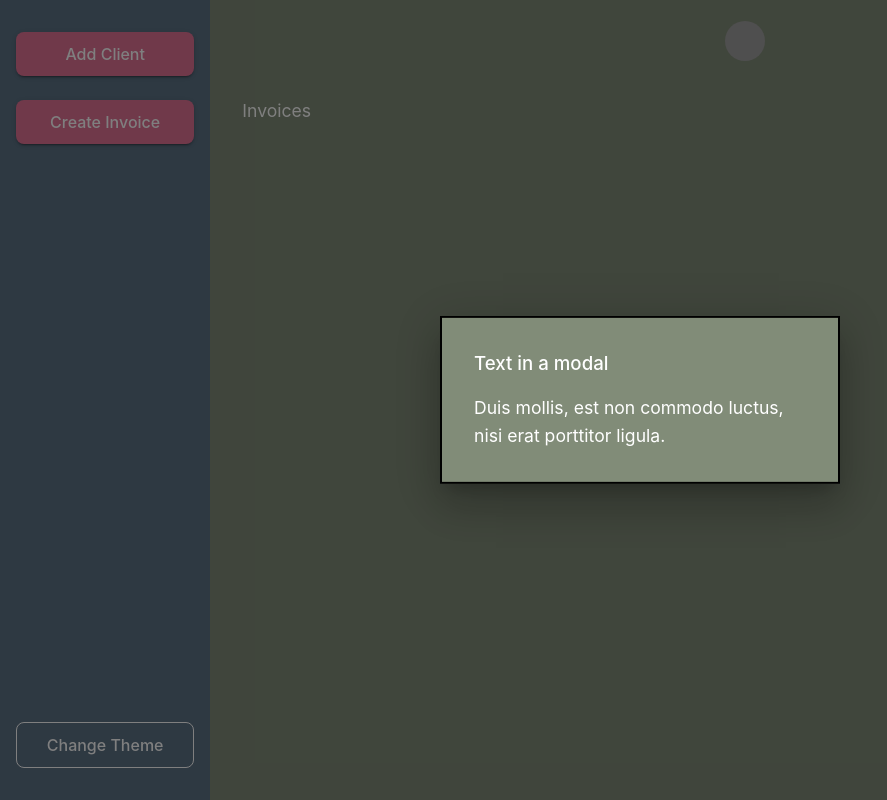
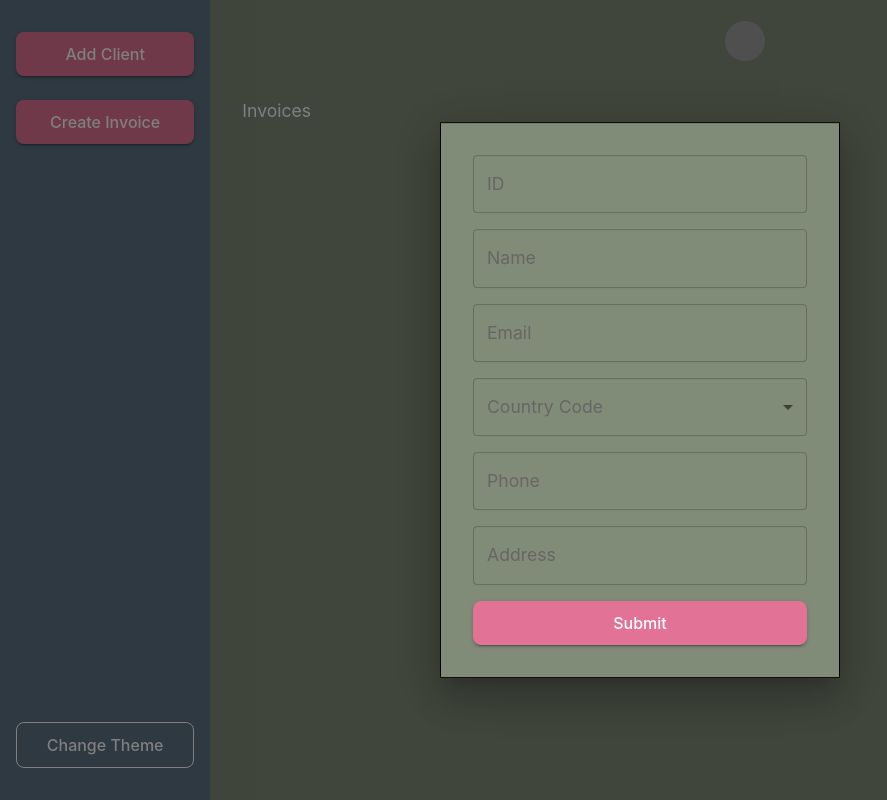
Before and after one commit to mr-developer01/invoice-gen, a React (Vite) app: page /invoices in a window 1280 px wide. Both pictures are taken after a click on the button "Add Client". Shown: the whole page, without its empty margins (0-887 px from the left). Built offline with nearby package versions, Linux system fonts and the light colour scheme; grey boxes are pictures that could not be loaded.

Commit message:
feat: added new client

```diff
--- a/package.json
+++ b/package.json
@@ -17,11 +17,13 @@
     "@mui/styled-engine-sc": "^6.4.6",
     "@reduxjs/toolkit": "^2.6.1",
     "@tanstack/react-table": "^8.21.2",
+    "formik": "^2.4.6",
     "react": "^19.0.0",
     "react-dom": "^19.0.0",
     "react-redux": "^9.2.0",
     "react-router": "^7.4.0",
-    "styled-components": "^6.1.16"
+    "styled-components": "^6.1.16",
+    "yup": "^1.6.1"
   },
   "devDependencies": {
     "@eslint/js": "^9.21.0",
--- a/src/App.tsx
+++ b/src/App.tsx
@@ -4,14 +4,17 @@ import { theme } from "./theme";
 import { useAppSelector } from "./store/hooks";
 import { selectTheme } from "./store/slices/toggleSlice";
 import ClientModal from "./ui/ClientModal";
+import { BrowserRouter } from "react-router";
 
 const App = () => {
-  const appTheme = useAppSelector(selectTheme)
+  const appTheme = useAppSelector(selectTheme);
   return (
     <ThemeProvider theme={theme(appTheme)}>
-      <CssBaseline />
-      <ClientModal />
-      <Layout />
+      <BrowserRouter>
+        <CssBaseline />
+        <ClientModal />
+        <Layout />
+      </BrowserRouter>
     </ThemeProvider>
   );
 };
--- /dev/null
+++ b/src/components/forms/CreateClientForm.tsx
@@ -0,0 +1,106 @@
+import { Formik, Form } from "formik";
+import * as Yup from "yup";
+import { TextField, Button, Box, MenuItem } from "@mui/material";
+import { useAppDispatch } from "../../store/hooks";
+import { addClient } from "../../store/slices/clientSlice";
+
+const validationSchema = Yup.object({
+  id: Yup.string().required("ID is required"),
+  name: Yup.string().required("Name is required"),
+  email: Yup.string().email("Invalid email").required("Email is required"),
+  phone: Yup.number().typeError("Must be a number").required("Phone is required"),
+  countryCode: Yup.string().required("Country Code is required"),
+  address: Yup.string().required("Address is required"),
+});
+
+const countryCodes = ["+1", "+91", "+44", "+61", "+81"];
+
+const CreateClientForm = () => {
+    const dispatch = useAppDispatch()
+  return (
+    <Formik
+      initialValues={{ id: "", name: "", email: "", phone: "", countryCode: "", address: "" }}
+      validationSchema={validationSchema}
+      onSubmit={(values) => {
+        // console.log("Form Data:", values);
+        const newUser = {
+            id: values.id,
+            name: values.name,
+            email: values.email,
+            phone: values.countryCode + values.phone,
+            address: values.address
+        }
+        console.log(newUser)
+        dispatch(addClient(newUser))
+      }}
+    >
+      {({ errors, touched, handleChange, handleBlur }) => (
+        <Form>
+          <Box display="flex" flexDirection="column" gap={2}>
+            <TextField
+              label="ID"
+              name="id"
+              onChange={handleChange}
+              onBlur={handleBlur}
+              error={touched.id && Boolean(errors.id)}
+              helperText={touched.id && errors.id}
+            />
+            <TextField
+              label="Name"
+              name="name"
+              onChange={handleChange}
+              onBlur={handleBlur}
+              error={touched.name && Boolean(errors.name)}
+              helperText={touched.name && errors.name}
+            />
+            <TextField
+              label="Email"
+              name="email"
+              onChange={handleChange}
+              onBlur={handleBlur}
+              error={touched.email && Boolean(errors.email)}
+              helperText={touched.email && errors.email}
+            />
+            <TextField
+              select
+              label="Country Code"
+              name="countryCode"
+              onChange={handleChange}
+              onBlur={handleBlur}
+              error={touched.countryCode && Boolean(errors.countryCode)}
+              helperText={touched.countryCode && errors.countryCode}
+            >
+              {countryCodes.map((code) => (
+                <MenuItem key={code} value={code}>
+                  {code}
+                </MenuItem>
+              ))}
+            </TextField>
+            <TextField
+              label="Phone"
+              name="phone"
+              type="number"
+              onChange={handleChange}
+              onBlur={handleBlur}
+              error={touched.phone && Boolean(errors.phone)}
+              helperText={touched.phone && errors.phone}
+            />
+            <TextField
+              label="Address"
+              name="address"
+              onChange={handleChange}
+              onBlur={handleBlur}
+              error={touched.address && Boolean(errors.address)}
+              helperText={touched.address && errors.address}
+            />
+            <Button type="submit" variant="contained" color="primary">
+              Submit
+            </Button>
+          </Box>
+        </Form>
+      )}
+    </Formik>
+  );
+};
+
+export default CreateClientForm;
--- a/src/components/router/Layout.tsx
+++ b/src/components/router/Layout.tsx
@@ -1,11 +1,11 @@
-import { BrowserRouter, Link } from "react-router";
+import { useNavigate } from "react-router";
 import Navigate from "./routes";
-import { Box, Button, Stack, Typography } from "@mui/material";
+import { Box, Stack } from "@mui/material";
 import BasicSidebar from "../core/BasicSidebar";
 
 const Layout = () => {
+  const navigate = useNavigate()
   return (
-    <BrowserRouter>
       <Stack
         direction={{ md: "row" }}
         sx={{ minHeight: "100vh", display: "flex" }}
@@ -30,6 +30,7 @@ const Layout = () => {
               }}
               alt="The house from the offer."
               src="https://www.pymnts.com/wp-content/uploads/2015/11/invoice.jpg"
+              onClick={() => navigate("/")}
             />
           </Stack>
           <Box sx={{ flex: 14, px: 4, py: 2 }}>
@@ -37,7 +38,6 @@ const Layout = () => {
           </Box>
         </Stack>
       </Stack>
-    </BrowserRouter>
   );
 };
 
--- a/src/store/slices/clientSlice.ts
+++ b/src/store/slices/clientSlice.ts
@@ -21,8 +21,13 @@ export const clientSlice = createSlice({
     addClients: (state, action: PayloadAction<Client[]>) =>
       (state = [...action.payload]),
 
-    addClient: (state, action: PayloadAction<Client>) =>
-      (state = [...state, action.payload]),
+    addClient: (state, action: PayloadAction<Client>) => {
+      const user = state.find((user) => action.payload.email === user.email);
+      console.log(user);
+      if (!user) {
+        return (state = [...state, action.payload]);
+      }
+    },
 
     removeClient: (state, action: PayloadAction<string>) =>
       (state = state.filter((client) => client.id !== action.payload)),
--- a/src/ui/ClientModal.tsx
+++ b/src/ui/ClientModal.tsx
@@ -4,6 +4,7 @@ import Typography from '@mui/material/Typography';
 import Modal from '@mui/material/Modal';
 import { useAppDispatch, useAppSelector } from '../store/hooks';
 import { selectClientModal, setClientModal } from '../store/slices/toggleSlice';
+import CreateClientForm from '../components/forms/CreateClientForm';
 
 const style = {
   position: 'absolute',
@@ -12,7 +13,7 @@ const style = {
   transform: 'translate(-50%, -50%)',
   width: 400,
   bgcolor: 'background.paper',
-  border: '2px solid #000',
+  border: '1px solid #000',
   boxShadow: 24,
   p: 4,
 };
@@ -23,7 +24,7 @@ export default function ClientModal() {
   const open1 = useAppSelector(selectClientModal)
 
   return (
-    <div>
+    <>
       <Modal
         open={open1}
         onClose={handleClose}
@@ -31,14 +32,9 @@ export default function ClientModal() {
         aria-describedby="modal-modal-description"
       >
         <Box sx={style}>
-          <Typography id="modal-modal-title" variant="h6" component="h2">
-            Text in a modal
-          </Typography>
-          <Typography id="modal-modal-description" sx={{ mt: 2 }}>
-            Duis mollis, est non commodo luctus, nisi erat porttitor ligula.
-          </Typography>
+          <CreateClientForm />
         </Box>
       </Modal>
-    </div>
+    </>
   );
 }
```
Also changed, not shown: 1 other file (tests, documents, lock files or other folders).
